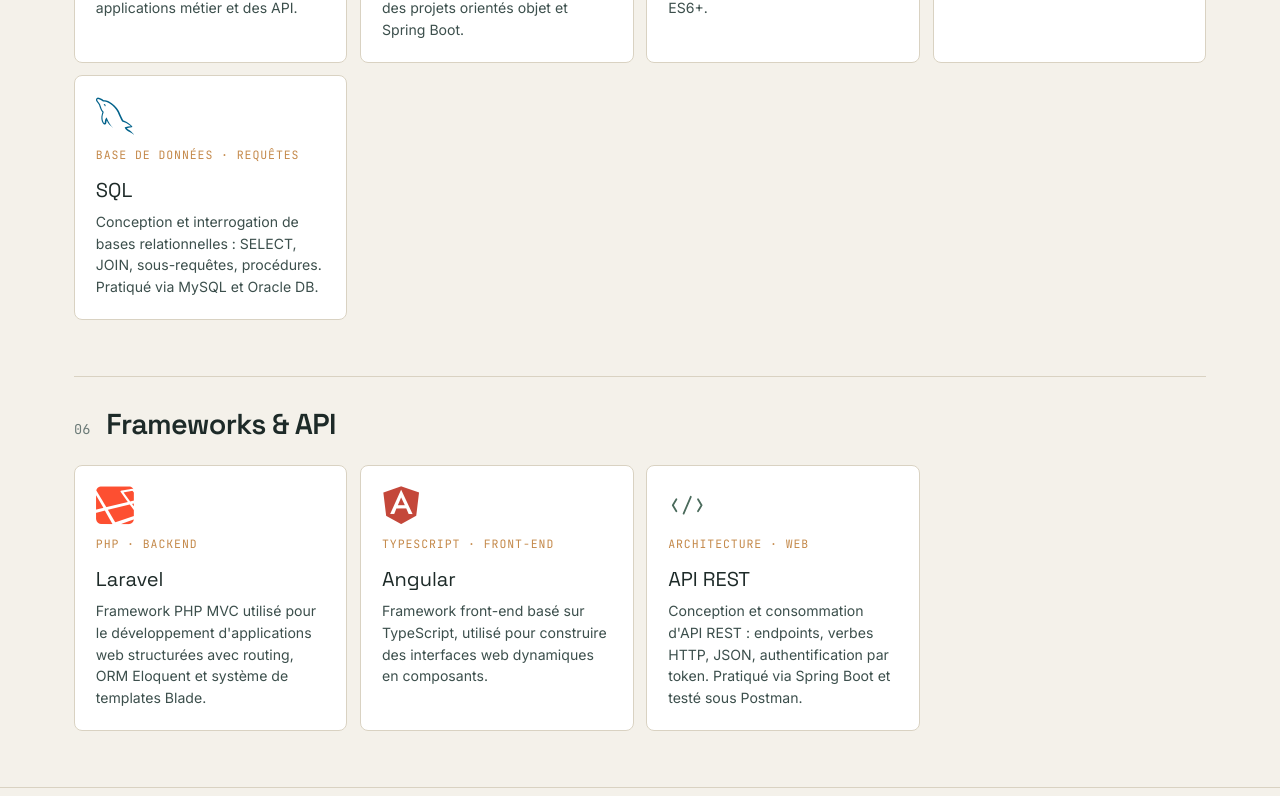
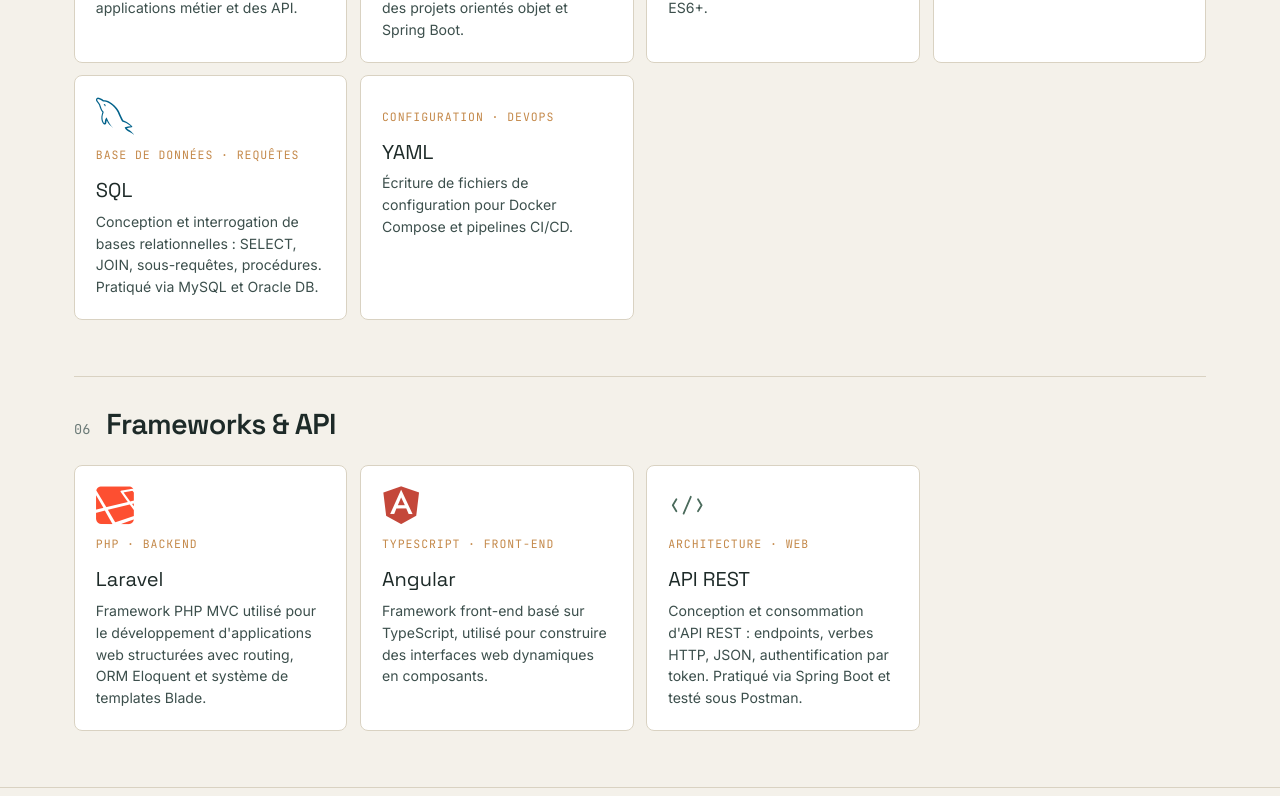
Before and after one commit to AmberFox12/JulesRenardPortfolio.github.io, a plain HTML site: page competences.html in a window 1280 px wide. Shown: the part 2083-2879 px from the top of the page. Drawn offline with nearby package versions, Linux system fonts and the light colour scheme.

Commit message:
feat: Add YAML skill to competencies and new online presence tag in projects

```diff
--- a/competences.html
+++ b/competences.html
@@ -180,6 +180,12 @@
         <div class="skill-name">SQL</div>
         <p class="skill-desc">Conception et interrogation de bases relationnelles : SELECT, JOIN, sous-requêtes, procédures. Pratiqué via MySQL et Oracle DB.</p>
       </div>
+      <div class="skill-card">
+        <i class="devicon-yaml-plain colored skill-lang-icon"></i>
+        <span class="skill-tag">Configuration · DevOps</span>
+        <div class="skill-name">YAML</div>
+        <p class="skill-desc">Écriture de fichiers de configuration pour Docker Compose et pipelines CI/CD.</p>
+      </div>
     </div>
   </section>
 
```
Also changed, not shown: projets.html (+3 -0 lines).
